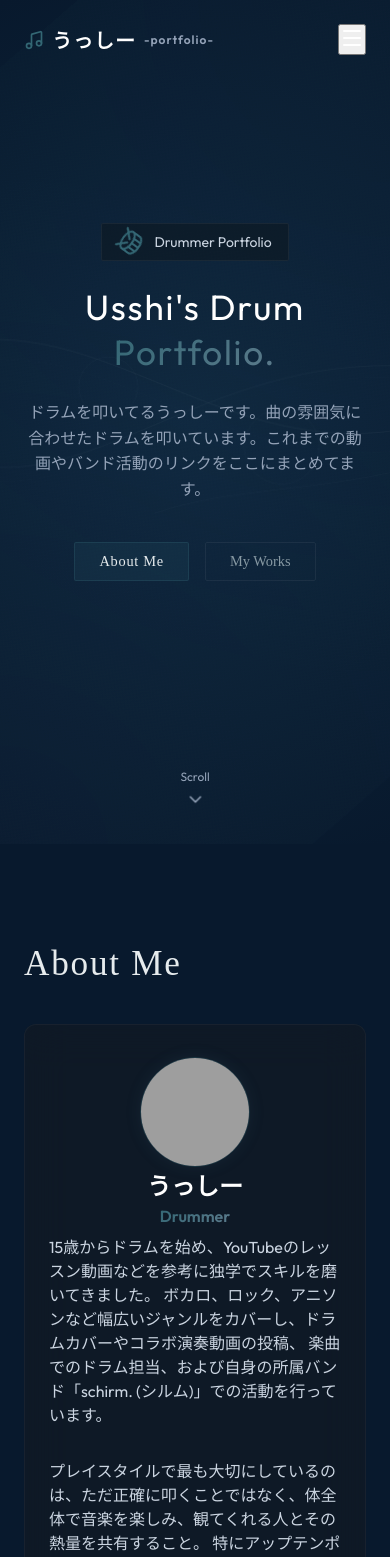
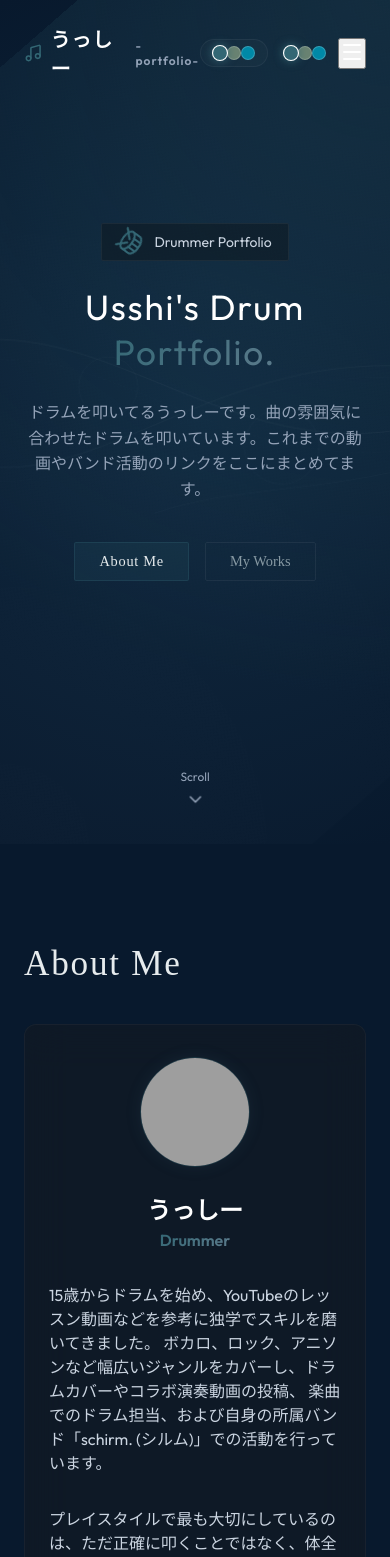
Before and after one commit to Ushi54/drum-portfolio, a React (Vite) app: page / in a window 390 px wide. Shown: the top 1557 px of the page. Built offline with nearby package versions, Linux system fonts and the light colour scheme; grey boxes are pictures that could not be loaded; a web font is replaced by a local one.

Commit message:
Add Matcha and Aoi color theme selector toggle

```diff
--- a/src/components/Header.tsx
+++ b/src/components/Header.tsx
@@ -19,6 +19,9 @@ export const YoutubeIcon = ({ className }: { className?: string }) => (
 export const Header: React.FC = () => {
   const [isOpen, setIsOpen] = useState(false);
   const [isScrolled, setIsScrolled] = useState(false);
+  const [theme, setTheme] = useState<string>(() => {
+    return localStorage.getItem('theme') || 'default';
+  });
 
   useEffect(() => {
     const handleScroll = () => {
@@ -27,6 +30,15 @@ export const Header: React.FC = () => {
     window.addEventListener('scroll', handleScroll);
     return () => window.removeEventListener('scroll', handleScroll);
   }, []);
+
+  useEffect(() => {
+    if (theme === 'default') {
+      document.documentElement.removeAttribute('data-theme');
+    } else {
+      document.documentElement.setAttribute('data-theme', theme);
+    }
+    localStorage.setItem('theme', theme);
+  }, [theme]);
 
   const menuItems = [
     { name: 'Home', href: '#home' },
@@ -78,6 +90,28 @@ export const Header: React.FC = () => {
             ))}
           </nav>
 
+          {/* デスクトップ用テーマセレクター */}
+          <div className="hidden md:flex items-center gap-3 mr-4 theme-selector-container">
+            <button
+              onClick={() => setTheme('default')}
+              className={`theme-dot theme-dot-default ${theme === 'default' ? 'active' : ''}`}
+              title="デフォルト（深夜）"
+              aria-label="Default Theme"
+            />
+            <button
+              onClick={() => setTheme('matcha')}
+              className={`theme-dot theme-dot-matcha ${theme === 'matcha' ? 'active' : ''}`}
+              title="抹茶"
+              aria-label="Matcha Theme"
+            />
+            <button
+              onClick={() => setTheme('aoi')}
+              className={`theme-dot theme-dot-aoi ${theme === 'aoi' ? 'active' : ''}`}
+              title="蒼"
+              aria-label="Aoi Theme"
+            />
+          </div>
+
           {/* デスクトップSNSリンク */}
           <div className="hidden md:flex items-center gap-4">
             <a href="https://youtube.com/channel/UCjYzaIL8YhXh671FyjcYikg" target="_blank" rel="noopener noreferrer" className="text-slate-400 hover:text-red-400 transition-colors">
@@ -86,6 +120,25 @@ export const Header: React.FC = () => {
             <a href="mailto:ushi.54.log@gmail.com" className="text-slate-400 hover:text-white transition-colors" aria-label="Contact">
               <MailIcon className="w-5 h-5" />
             </a>
+          </div>
+
+          {/* モバイル用テーマセレクター */}
+          <div className="flex md:hidden items-center gap-3 mr-3">
+            <button
+              onClick={() => setTheme('default')}
+              className={`theme-dot theme-dot-default ${theme === 'default' ? 'active' : ''}`}
+              aria-label="Default Theme"
+            />
+            <button
+              onClick={() => setTheme('matcha')}
+              className={`theme-dot theme-dot-matcha ${theme === 'matcha' ? 'active' : ''}`}
+              aria-label="Matcha Theme"
+            />
+            <button
+              onClick={() => setTheme('aoi')}
+              className={`theme-dot theme-dot-aoi ${theme === 'aoi' ? 'active' : ''}`}
+              aria-label="Aoi Theme"
+            />
           </div>
 
           {/* モバイルメニューボタン */}
@@ -126,6 +179,26 @@ export const Header: React.FC = () => {
               <a href="mailto:ushi.54.log@gmail.com" className="text-slate-400 hover:text-white transition-colors" aria-label="Contact">
                 <MailIcon className="w-6 h-6" />
               </a>
+            </div>
+
+            {/* モバイルメニュー内部用テーマセレクター */}
+            <div className="flex items-center gap-4 mt-6 px-4 py-2 bg-slate-900/40 rounded-full border border-white/5">
+              <span className="text-xs text-slate-500 font-serif mr-1">Theme</span>
+              <button
+                onClick={() => setTheme('default')}
+                className={`theme-dot theme-dot-default ${theme === 'default' ? 'active' : ''}`}
+                aria-label="Default Theme"
+              />
+              <button
+                onClick={() => setTheme('matcha')}
+                className={`theme-dot theme-dot-matcha ${theme === 'matcha' ? 'active' : ''}`}
+                aria-label="Matcha Theme"
+              />
+              <button
+                onClick={() => setTheme('aoi')}
+                className={`theme-dot theme-dot-aoi ${theme === 'aoi' ? 'active' : ''}`}
+                aria-label="Aoi Theme"
+              />
             </div>
           </motion.div>
         )}
@@ -190,6 +263,60 @@ export const Header: React.FC = () => {
           width: 24px;
           height: 24px;
         }
+
+        /* テーマセレクタードット */
+        .theme-selector-container {
+          background: rgba(255, 255, 255, 0.02);
+          border: 1px solid rgba(255, 255, 255, 0.05);
+          padding: 6px 12px;
+          border-radius: 20px;
+          display: flex;
+          align-items: center;
+        }
+
+        .theme-dot {
+          width: 14px;
+          height: 14px;
+          border-radius: 50%;
+          border: 1px solid rgba(255, 255, 255, 0.2);
+          cursor: pointer;
+          transition: all 0.3s cubic-bezier(0.16, 1, 0.3, 1);
+          padding: 0;
+          outline: none;
+        }
+
+        .theme-dot-default {
+          background-color: #336774;
+        }
+
+        .theme-dot-matcha {
+          background-color: #6A8372;
+        }
+
+        .theme-dot-aoi {
+          background-color: #0089A7;
+        }
+
+        .theme-dot:hover {
+          transform: scale(1.25);
+          border-color: rgba(255, 255, 255, 0.6);
+        }
+
+        .theme-dot.active {
+          transform: scale(1.15);
+          border-color: #ffffff;
+          box-shadow: 0 0 8px var(--primary);
+        }
+
+        .mr-2 { margin-right: 8px; }
+        .mr-3 { margin-right: 12px; }
+        .mr-4 { margin-right: 16px; }
+        .px-4 { padding-left: 16px; padding-right: 16px; }
+        .py-2 { padding-top: 8px; padding-bottom: 8px; }
+        .mt-6 { margin-top: 24px; }
+        .rounded-full { border-radius: 9999px; }
+        .bg-slate-900\\/40 { background-color: rgba(15, 23, 42, 0.4); }
+        .border-white\\/5 { border-color: rgba(255, 255, 255, 0.05); }
       `}</style>
     </>
   );
--- a/src/index.css
+++ b/src/index.css
@@ -1,8 +1,10 @@
 @import url('https://fonts.googleapis.com/css2?family=Outfit:wght@300;400;600&family=Shippori+Mincho+B1:wght@400;700&display=swap');
 
 :root {
-  /* 落ち着いたアッシュ＆ウォーターカラーシステム */
+  /* デフォルト：落ち着いたアッシュ＆ウォーターカラーシステム (深夜・ドラム) */
   --bg-dark: #08192D;      /* 深いミッドナイトブルー */
+  --bg-gradient-start: #0e273e;
+  --bg-gradient-end: #08192D;
   --bg-card: rgba(20, 27, 33, 0.55);
   --bg-card-hover: rgba(29, 39, 48, 0.7);
   --primary: #336774;      /* ユーザーお気に入りの淡い鴨の羽色・スレートブルー */
@@ -19,6 +21,30 @@
 
   /* イージング・トランジション */
   --transition-smooth: all 0.5s cubic-bezier(0.16, 1, 0.3, 1);
+}
+
+html[data-theme="matcha"] {
+  --bg-dark: #111814;
+  --bg-gradient-start: #1c2620;
+  --bg-gradient-end: #111814;
+  --primary: #6A8372;      /* 主要色: 抹茶グリーン */
+  --accent-soft: #6C6A2D;   /* アクセント: オリーブ */
+  --secondary: #877F6C;     /* サブカラー: アッシュベージュ */
+  --bg-card: rgba(25, 30, 27, 0.55);
+  --bg-card-hover: rgba(35, 42, 38, 0.7);
+  --border-focus: rgba(106, 131, 114, 0.25);
+}
+
+html[data-theme="aoi"] {
+  --bg-dark: #05131a;
+  --bg-gradient-start: #0b222d;
+  --bg-gradient-end: #05131a;
+  --primary: #0089A7;      /* 主要色: 蒼・シアン */
+  --accent-soft: #66BAB7;   /* アクセント: 水色 */
+  --secondary: #006284;     /* サブカラー: 深青 */
+  --bg-card: rgba(15, 26, 32, 0.55);
+  --bg-card-hover: rgba(23, 37, 45, 0.7);
+  --border-focus: rgba(0, 137, 167, 0.25);
 }
 
 * {
@@ -86,7 +112,7 @@ a {
   width: 100%;
   height: 100%;
   z-index: -2;
-  background: radial-gradient(circle at 50% 50%, #0e273e 0%, #08192D 100%);
+  background: radial-gradient(circle at 50% 50%, var(--bg-gradient-start) 0%, var(--bg-gradient-end) 100%);
   overflow: hidden;
 }
 
@@ -97,8 +123,8 @@ a {
   width: 200%;
   height: 200%;
   background:
-    radial-gradient(circle at 25% 25%, rgba(51, 103, 116, 0.05) 0%, transparent 50%),
-    radial-gradient(circle at 75% 75%, rgba(92, 123, 140, 0.04) 0%, transparent 50%);
+    radial-gradient(circle at 25% 25%, var(--border-focus) 0%, transparent 50%),
+    radial-gradient(circle at 75% 75%, rgba(255, 255, 255, 0.015) 0%, transparent 50%);
   animation: rotateRipple 50s linear infinite;
   transform-origin: center center;
 }
```
